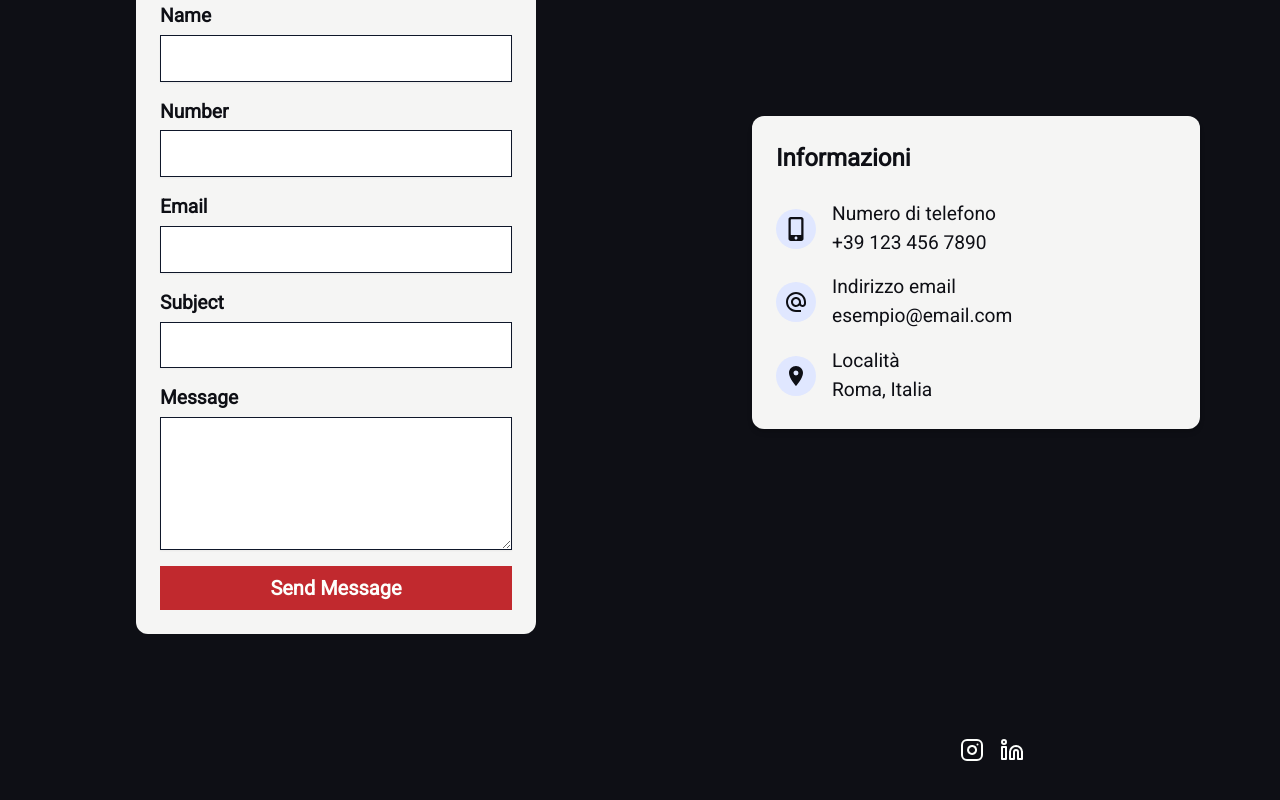
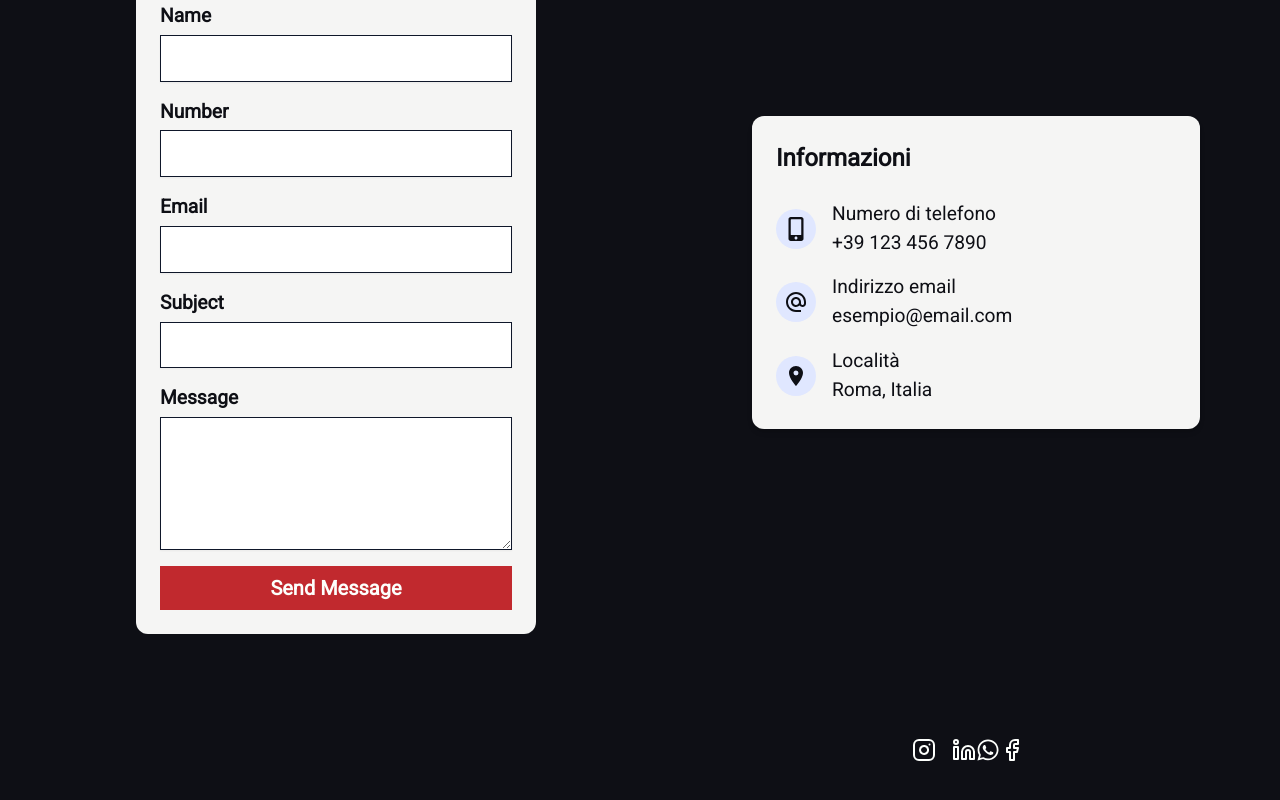
Before and after one commit to Marcofa87/alessandrobianchetti, a Next.js app: page /contacts in a window 1280 px wide. Shown: the part 266-1066 px from the top of the page. Built offline with nearby package versions, Linux system fonts and the light colour scheme.

Commit message:
implemented social icons

```diff
--- a/app/ui/footer/Footer.tsx
+++ b/app/ui/footer/Footer.tsx
@@ -1,10 +1,13 @@
-import { FiInstagram, FiLinkedin } from "react-icons/fi";
+import { FaWhatsapp } from "react-icons/fa";
+import { FiFacebook, FiInstagram, FiLinkedin } from "react-icons/fi";
 
 export default function Footer() {
   return (
     <footer className="flex justify-end w-3/4 h-20 md:max-w-3xl mx-auto mt-12">
       <FiInstagram className="mr-4 text-2xl" />
       <FiLinkedin className="text-2xl " />
+      <FaWhatsapp className="text-2xl" />
+      <FiFacebook className="text-2xl" />
     </footer>
   );
 }
```
